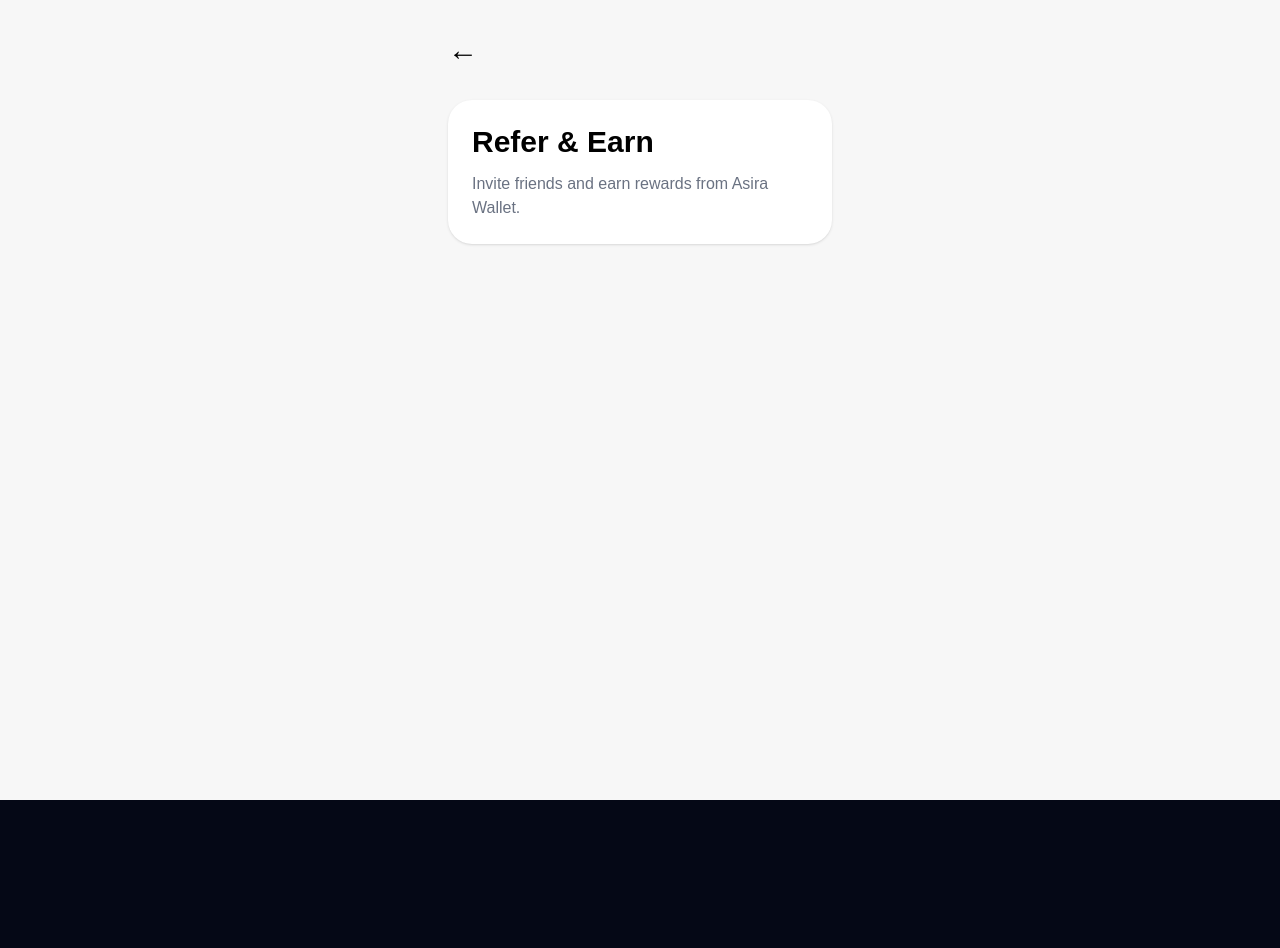
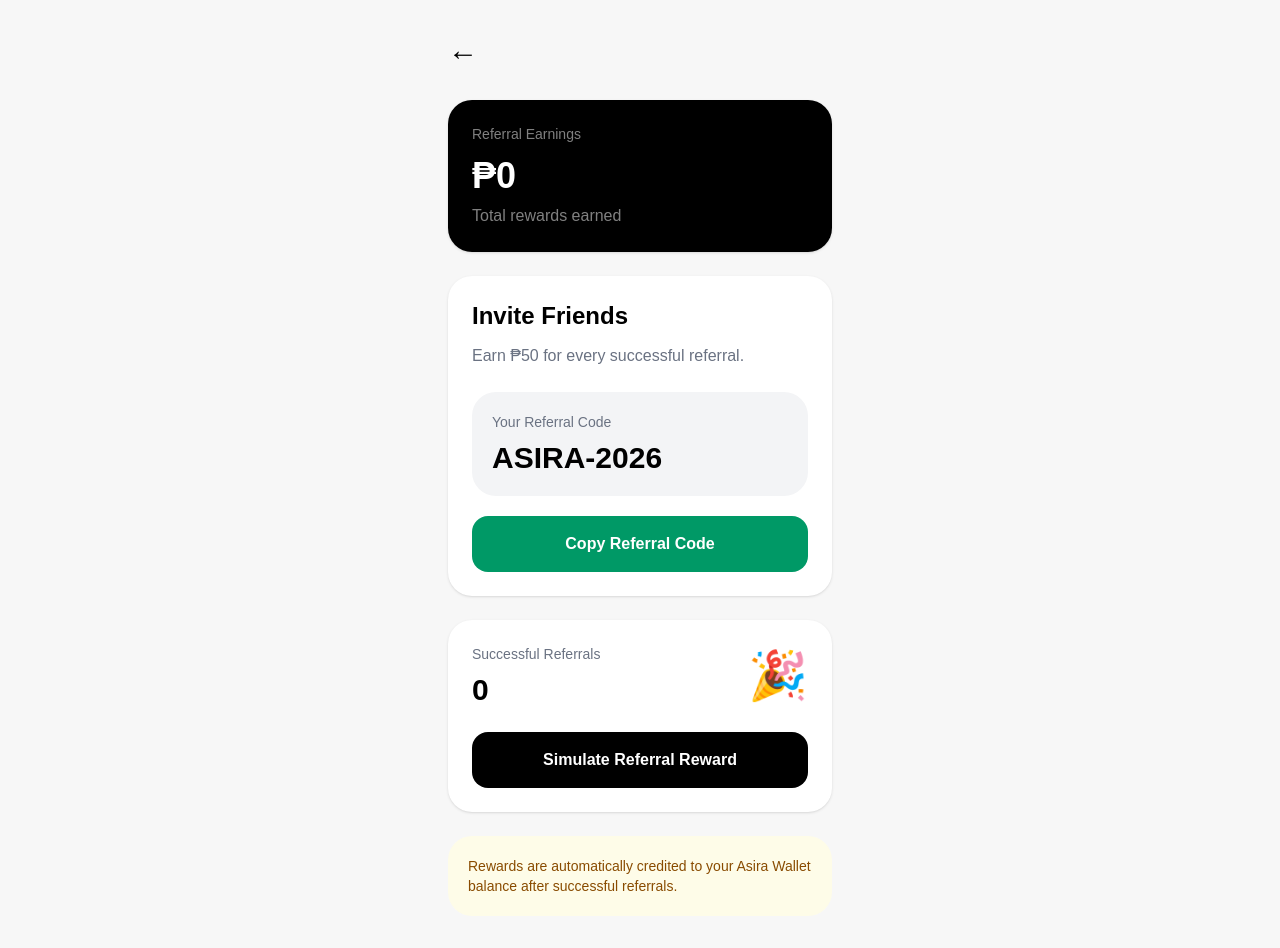
Before and after one commit to asira1031/asira-wallet, a Next.js app: page /asira-wallet/refer-earn in a window 1280 px wide. Before the commit the page ends 800 px from the top, so only its background shows below. Built offline with nearby package versions, Linux system fonts and the light colour scheme.

Commit message:
Add refer and earn rewards system

```diff
--- a/app/asira-wallet/refer-earn/page.tsx
+++ b/app/asira-wallet/refer-earn/page.tsx
@@ -1,9 +1,88 @@
 "use client";
 
+import { useEffect, useState } from "react";
 import { useRouter } from "next/navigation";
 
 export default function ReferEarnPage() {
   const router = useRouter();
+
+  const [referrals, setReferrals] = useState(0);
+  const [earnings, setEarnings] = useState(0);
+
+  const referralCode = "ASIRA-2026";
+
+  useEffect(() => {
+    const storedReferrals = Number(
+      localStorage.getItem("asira_referrals") || "0"
+    );
+
+    const storedEarnings = Number(
+      localStorage.getItem("asira_referral_earnings") || "0"
+    );
+
+    setReferrals(storedReferrals);
+    setEarnings(storedEarnings);
+  }, []);
+
+  function simulateReferral() {
+    const updatedReferrals = referrals + 1;
+    const updatedEarnings = earnings + 50;
+
+    setReferrals(updatedReferrals);
+    setEarnings(updatedEarnings);
+
+    localStorage.setItem(
+      "asira_referrals",
+      updatedReferrals.toString()
+    );
+
+    localStorage.setItem(
+      "asira_referral_earnings",
+      updatedEarnings.toString()
+    );
+
+    const currentBalance = Number(
+      localStorage.getItem("asira_wallet_balance") || "0"
+    );
+
+    const updatedBalance = currentBalance + 50;
+
+    localStorage.setItem(
+      "asira_wallet_balance",
+      updatedBalance.toString()
+    );
+
+    const transaction = {
+      id: `AW-REF-${Date.now()}`,
+      type: "Referral Reward",
+      amount: 50,
+      method: "Refer & Earn",
+      status: "Completed",
+      recipient: "Referral Bonus",
+      createdAt: new Date().toISOString(),
+    };
+
+    const existing = localStorage.getItem(
+      "asira_wallet_transactions"
+    );
+
+    const transactions = existing
+      ? JSON.parse(existing)
+      : [];
+
+    localStorage.setItem(
+      "asira_wallet_transactions",
+      JSON.stringify([transaction, ...transactions])
+    );
+
+    alert("Referral reward added: ₱50");
+  }
+
+  function copyCode() {
+    navigator.clipboard.writeText(referralCode);
+
+    alert("Referral code copied.");
+  }
 
   return (
     <main className="min-h-screen bg-[#f7f7f7] px-6 py-8 text-black">
@@ -15,14 +94,74 @@
           ←
         </button>
 
-        <div className="rounded-3xl bg-white p-6 shadow-sm">
-          <h1 className="text-3xl font-bold">
-            Refer & Earn
+        <div className="rounded-3xl bg-black p-6 text-white shadow-sm">
+          <p className="text-sm text-white/50">
+            Referral Earnings
+          </p>
+
+          <h1 className="mt-3 text-4xl font-bold">
+            ₱{earnings.toLocaleString()}
           </h1>
 
+          <p className="mt-2 text-white/50">
+            Total rewards earned
+          </p>
+        </div>
+
+        <div className="mt-6 rounded-3xl bg-white p-6 shadow-sm">
+          <h2 className="text-2xl font-bold">
+            Invite Friends
+          </h2>
+
           <p className="mt-3 text-gray-500">
-            Invite friends and earn rewards from Asira Wallet.
+            Earn ₱50 for every successful referral.
           </p>
+
+          <div className="mt-6 rounded-3xl bg-gray-100 p-5">
+            <p className="text-sm text-gray-500">
+              Your Referral Code
+            </p>
+
+            <h3 className="mt-2 text-3xl font-bold">
+              {referralCode}
+            </h3>
+          </div>
+
+          <button
+            onClick={copyCode}
+            className="mt-5 w-full rounded-2xl bg-emerald-600 py-4 font-bold text-white"
+          >
+            Copy Referral Code
+          </button>
+        </div>
+
+        <div className="mt-6 rounded-3xl bg-white p-6 shadow-sm">
+          <div className="flex items-center justify-between">
+            <div>
+              <p className="text-sm text-gray-500">
+                Successful Referrals
+              </p>
+
+              <h2 className="mt-2 text-3xl font-bold">
+                {referrals}
+              </h2>
+            </div>
+
+            <div className="text-5xl">
+              🎉
+            </div>
+          </div>
+
+          <button
+            onClick={simulateReferral}
+            className="mt-6 w-full rounded-2xl bg-black py-4 font-bold text-white"
+          >
+            Simulate Referral Reward
+          </button>
+        </div>
+
+        <div className="mt-6 rounded-3xl bg-yellow-50 p-5 text-sm text-yellow-800">
+          Rewards are automatically credited to your Asira Wallet balance after successful referrals.
         </div>
       </div>
     </main>
```
